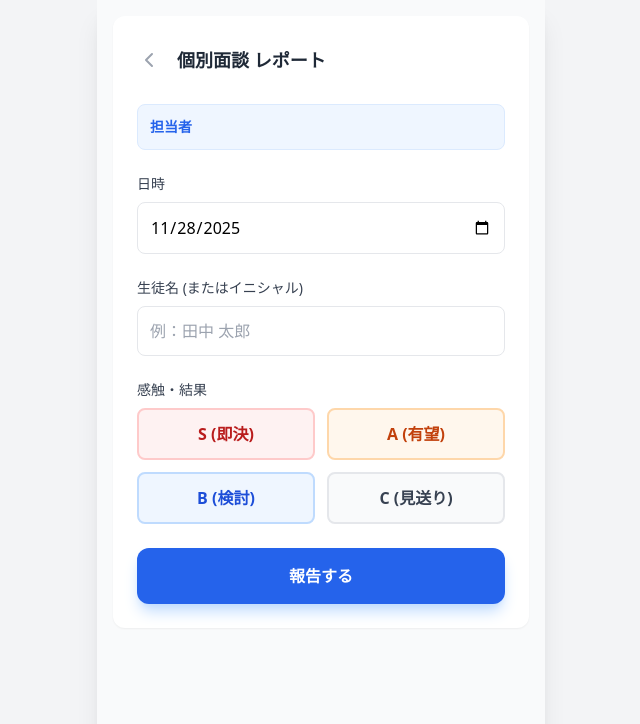
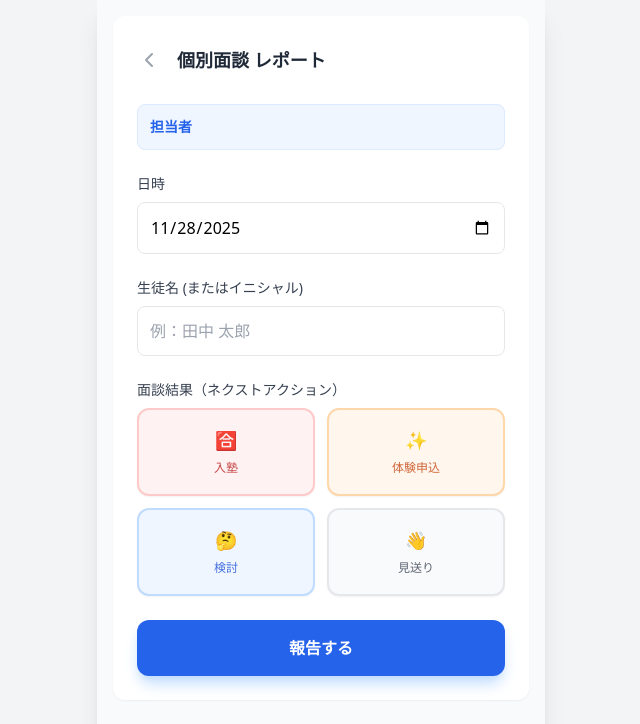
Before and after one commit to Yusuke-kawai922/cvr_kpi, a Next.js app: page /individual in a window 1280 px wide. Shown: the top 724 px of the page, without its empty margins (319-959 px from the left). Built offline with nearby package versions, Linux system fonts and the light colour scheme.

Commit message:
update: add trial and enrollment options to individual report

```diff
--- a/app/individual/page.tsx
+++ b/app/individual/page.tsx
@@ -1,8 +1,7 @@
-// app/individual/page.tsx
 'use client'
 
 import { useState } from 'react'
-import { submitReport } from '../actions'
+import { submitIndividualReport } from '../actions'
 import { useRouter } from 'next/navigation'
 import { ChevronLeft } from 'lucide-react'
 import Link from 'next/link'
@@ -18,9 +17,10 @@ export default function IndividualPage({
 
     async function clientAction(formData: FormData) {
         setIsSubmitting(true)
-        formData.append('type', 'individual')
-        await submitReport(formData)
-        alert('保存しました！お疲れ様です。')
+        // actions.ts へ送信
+        await submitIndividualReport(formData)
+
+        alert('保存しました！体験・入塾の獲得ナイスです！')
         router.push('/')
     }
 
@@ -67,20 +67,25 @@ export default function IndividualPage({
                         />
                     </div>
 
-                    {/* 結果ランク */}
+                    {/* ★★★ ここを変更：成果ベースの選択肢にアップデート ★★★ */}
                     <div>
-                        <label className="block text-sm font-medium text-gray-700 mb-2">感触・結果</label>
+                        <label className="block text-sm font-medium text-gray-700 mb-2">面談結果（ネクストアクション）</label>
                         <div className="grid grid-cols-2 gap-3">
                             {[
-                                { val: 'S', label: 'S (即決)', color: 'border-red-200 bg-red-50 text-red-700' },
-                                { val: 'A', label: 'A (有望)', color: 'border-orange-200 bg-orange-50 text-orange-700' },
-                                { val: 'B', label: 'B (検討)', color: 'border-blue-200 bg-blue-50 text-blue-700' },
-                                { val: 'C', label: 'C (見送り)', color: 'border-gray-200 bg-gray-50 text-gray-700' },
-                            ].map((rank) => (
-                                <label key={rank.val} className="cursor-pointer">
-                                    <input type="radio" name="result" value={rank.val} className="peer sr-only" required />
-                                    <div className={`text-center p-3 rounded-lg border-2 hover:opacity-80 peer-checked:ring-2 peer-checked:ring-offset-1 peer-checked:ring-black transition-all ${rank.color}`}>
-                                        <span className="font-bold">{rank.label}</span>
+                                // Sランク → 入塾（即決）
+                                { val: '入塾', label: '🈴 入塾 (即決)', color: 'border-red-200 bg-red-50 text-red-700' },
+                                // Aランク相当 → 体験申込（中間CV）
+                                { val: '体験', label: '✨ 体験申込', color: 'border-orange-200 bg-orange-50 text-orange-700' },
+                                // Bランク相当 → 検討中
+                                { val: '検討', label: '🤔 検討 (持ち帰り)', color: 'border-blue-200 bg-blue-50 text-blue-700' },
+                                // Cランク相当 → 見送り
+                                { val: '見送り', label: '👋 見送り (不可)', color: 'border-gray-200 bg-gray-50 text-gray-700' },
+                            ].map((item) => (
+                                <label key={item.val} className="cursor-pointer">
+                                    <input type="radio" name="result" value={item.val} className="peer sr-only" required />
+                                    <div className={`text-center p-4 rounded-xl border-2 hover:opacity-80 peer-checked:ring-2 peer-checked:ring-offset-1 peer-checked:ring-black transition-all shadow-sm ${item.color}`}>
+                                        <span className="font-bold text-lg block">{item.label.split(' ')[0]}</span>
+                                        <span className="text-xs opacity-80">{item.label.split(' ')[1]}</span>
                                     </div>
                                 </label>
                             ))}
```
